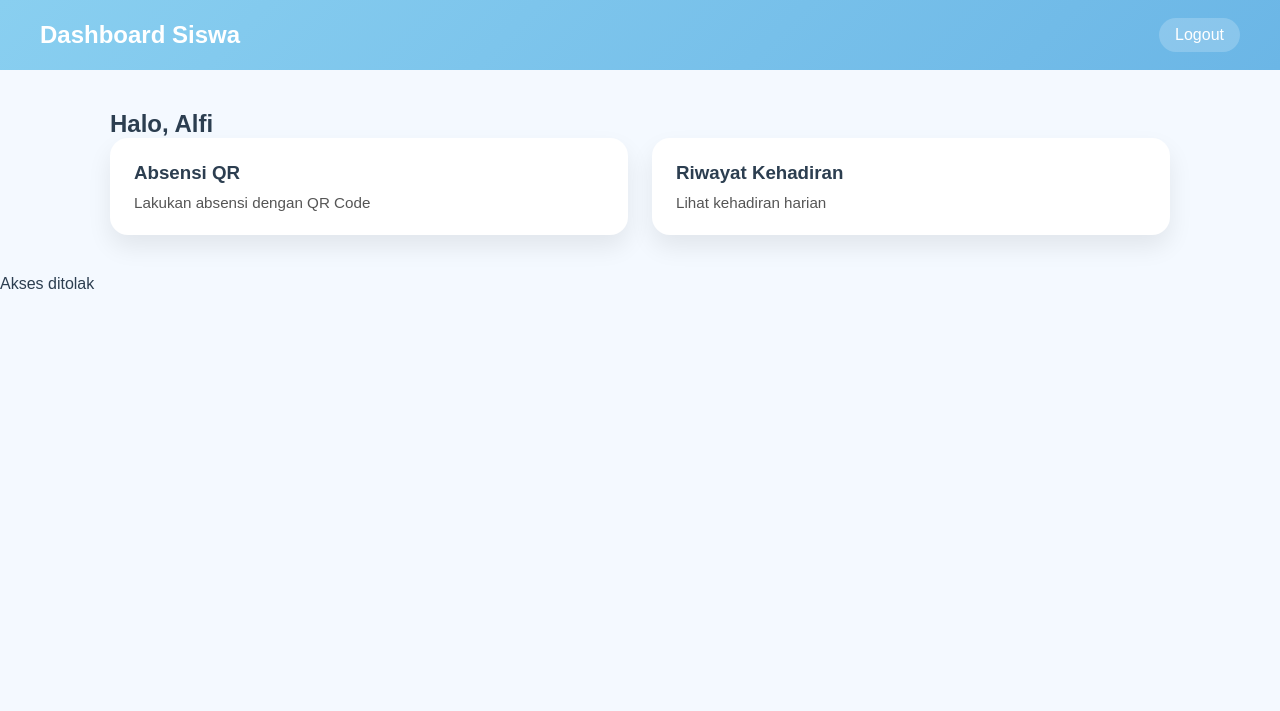
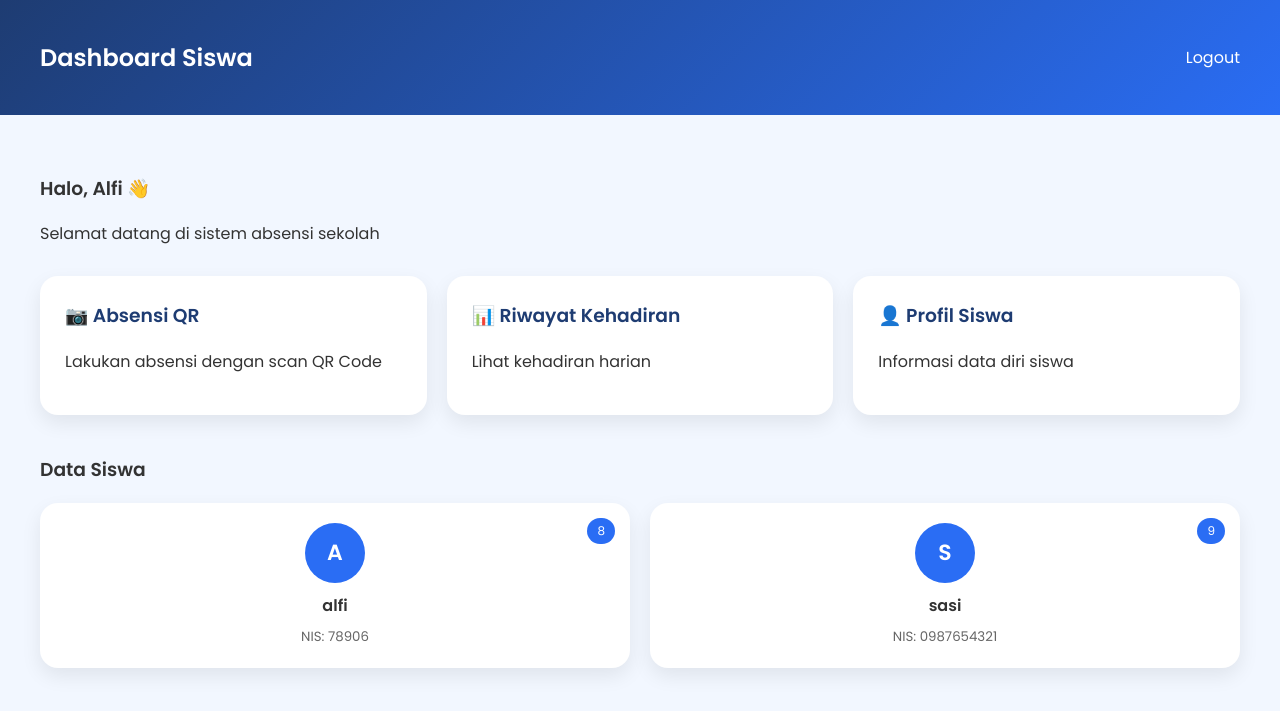
Before and after one commit to Zelia-24/absensiQR, a PHP site: page /siswa/siswa.php in a window 1280 px wide. Shown: the top 711 px of the page. Run offline with PHP 8.4, Linux system fonts and the light colour scheme; a user stored in the database is signed in; data comes from the database, SQL or seed files in the repository.

Commit message:
dashboard

```diff
--- a/siswa/siswa.php
+++ b/siswa/siswa.php
@@ -1,103 +1,197 @@
 <?php
+/* =====================================================
+   DASHBOARD SISWA – SINGLE FILE FINAL
+===================================================== */
+
 session_start();
-if ($_SESSION['role'] !== 'siswa') {
+require_once "../config/database.php";
+
+/* =====================
+   VALIDASI AKSES
+===================== */
+if (!isset($_SESSION['role']) || $_SESSION['role'] !== 'siswa') {
     die("Akses ditolak");
 }
+
+/* =====================
+   AMBIL DATA SISWA
+===================== */
+$siswa = $conn->query("
+    SELECT s.*, k.nama_kelas
+    FROM siswa s
+    JOIN kelas k ON s.kelas_id = k.kelas_id
+");
 ?>
 <!DOCTYPE html>
-<html>
+<html lang="id">
 <head>
+    <meta charset="UTF-8">
     <title>Dashboard Siswa</title>
-    <link rel="stylesheet" href="../../public/css/style_dashboard.css">
+
+    <!-- FONT -->
+    <link href="https://fonts.googleapis.com/css2?family=Poppins:wght@300;400;600&display=swap" rel="stylesheet">
+
+    <!-- STYLE -->
+    <style>
+        * {
+            box-sizing: border-box;
+            font-family: 'Poppins', sans-serif;
+        }
+
+        body {
+            margin: 0;
+            background: #f2f7ff;
+            color: #333;
+        }
+
+        /* HEADER */
+        header {
+            background: linear-gradient(135deg, #1e3c72, #2a6df4);
+            color: #fff;
+            padding: 20px 40px;
+            display: flex;
+            justify-content: space-between;
+            align-items: center;
+        }
+
+        header a {
+            color: #fff;
+            text-decoration: none;
+            font-weight: 500;
+        }
+
+        /* CONTAINER */
+        .container {
+            padding: 40px;
+        }
+
+        /* MENU */
+        .menu {
+            display: grid;
+            grid-template-columns: repeat(auto-fit, minmax(220px, 1fr));
+            gap: 20px;
+            margin: 30px 0 40px;
+        }
+
+        .menu-card {
+            background: #fff;
+            padding: 25px;
+            border-radius: 18px;
+            box-shadow: 0 8px 20px rgba(0,0,0,.08);
+            text-decoration: none;
+            color: inherit;
+            cursor: pointer;
+            transition: .3s;
+        }
+
+        .menu-card:hover {
+            transform: translateY(-6px);
+            box-shadow: 0 12px 28px rgba(0,0,0,.15);
+        }
+
+        .menu-card h3 {
+            margin-top: 0;
+            color: #1e3c72;
+        }
+
+        /* SISWA */
+        .siswa-grid {
+            display: grid;
+            grid-template-columns: repeat(auto-fit, minmax(240px, 1fr));
+            gap: 20px;
+        }
+
+        .siswa-card {
+            background: #fff;
+            padding: 20px;
+            border-radius: 18px;
+            box-shadow: 0 8px 20px rgba(0,0,0,.08);
+            text-align: center;
+            position: relative;
+        }
+
+        .kelas {
+            position: absolute;
+            top: 15px;
+            right: 15px;
+            background: #2a6df4;
+            color: #fff;
+            padding: 4px 10px;
+            border-radius: 20px;
+            font-size: 12px;
+        }
+
+        .avatar {
+            width: 60px;
+            height: 60px;
+            border-radius: 50%;
+            background: #2a6df4;
+            color: #fff;
+            display: flex;
+            align-items: center;
+            justify-content: center;
+            margin: auto;
+            font-size: 22px;
+            font-weight: 600;
+        }
+
+        h4 {
+            margin: 10px 0 5px;
+        }
+
+        small {
+            color: #666;
+        }
+    </style>
 </head>
 <body>
 
-<header class="dashboard-header">
-    <h1>Dashboard Siswa</h1>
-    <a href="../../auth/logout.php" class="logout">Logout</a>
+<!-- HEADER -->
+<header>
+    <h2>Dashboard Siswa</h2>
+    <a href="../../auth/logout.php">Logout</a>
 </header>
 
+<!-- CONTENT -->
 <div class="container">
-    <h2>Halo, <?= $_SESSION['nama']; ?></h2>
+    <h3>Halo, <?= htmlspecialchars($_SESSION['nama']) ?> 👋</h3>
+    <p>Selamat datang di sistem absensi sekolah</p>
 
-    <div class="card-grid">
-        <div class="card">
-            <h3>Absensi QR</h3>
-            <p>Lakukan absensi dengan QR Code</p>
-        </div>
-        <div class="card">
-            <h3>Riwayat Kehadiran</h3>
+    <!-- MENU (BISA DIKLIK) -->
+    <div class="menu">
+        <a href="camera.php" class="menu-card">
+            <h3>📷 Absensi QR</h3>
+            <p>Lakukan absensi dengan scan QR Code</p>
+        </a>
+
+        <a href="riwayat_kehadiran.php" class="menu-card">
+            <h3>📊 Riwayat Kehadiran</h3>
             <p>Lihat kehadiran harian</p>
-        </div>
+        </a>
+
+        <a href="siswa_detail.php" class="menu-card">
+            <h3>👤 Profil Siswa</h3>
+            <p>Informasi data diri siswa</p>
+        </a>
+    </div>
+
+    <!-- DATA SISWA -->
+    <h3>Data Siswa</h3>
+    <div class="siswa-grid">
+        <?php while ($s = $siswa->fetch_assoc()): ?>
+            <div class="siswa-card">
+                <span class="kelas"><?= htmlspecialchars($s['nama_kelas']) ?></span>
+
+                <div class="avatar">
+                    <?= strtoupper($s['nama'][0]) ?>
+                </div>
+
+                <h4><?= htmlspecialchars($s['nama']) ?></h4>
+                <small>NIS: <?= htmlspecialchars($s['nis']) ?></small>
+            </div>
+        <?php endwhile; ?>
     </div>
 </div>
 
 </body>
 </html>
-
-
-
-<?php
-require_once "../config/database.php";
-if ($_SESSION['role_id'] > 2) die("Akses ditolak");
-
-// tambah siswa
-if (isset($_POST['tambah'])) {
-    $nis   = $_POST['nis'];
-    $nama  = $_POST['nama'];
-    $kelas = $_POST['kelas_id'];
-
-    $stmt = $conn->prepare("
-        INSERT INTO siswa (nis, nama, kelas_id, is_active)
-        VALUES (?,?,?,1)
-    ");
-    $stmt->bind_param("ssi", $nis, $nama, $kelas);
-    $stmt->execute();
-    header("Location: siswa.php");
-}
-
-// hapus
-if (isset($_GET['hapus'])) {
-    $id = (int)$_GET['hapus'];
-    $conn->query("DELETE FROM siswa WHERE siswa_id=$id");
-    header("Location: siswa.php");
-}
-
-$siswa = $conn->query("
-    SELECT s.*, k.nama_kelas
-    FROM siswa s
-    JOIN kelas k ON s.kelas_id = k.kelas_id
-");
-$kelas = $conn->query("SELECT * FROM kelas");
-?>
-
-<h3>Data Siswa</h3>
-
-<form method="POST">
-    <input type="text" name="nis" placeholder="NIS" required>
-    <input type="text" name="nama" placeholder="Nama Siswa" required>
-    <select name="kelas_id" required>
-        <option value="">Pilih Kelas</option>
-        <?php while ($k = $kelas->fetch_assoc()): ?>
-            <option value="<?= $k['kelas_id'] ?>"><?= $k['nama_kelas'] ?></option>
-        <?php endwhile; ?>
-    </select>
-    <button name="tambah">Tambah</button>
-</form>
-
-<table border="1" cellpadding="5">
-<tr>
-    <th>NIS</th><th>Nama</th><th>Kelas</th><th>Aksi</th>
-</tr>
-<?php while ($s = $siswa->fetch_assoc()): ?>
-<tr>
-    <td><?= $s['nis'] ?></td>
-    <td><?= $s['nama'] ?></td>
-    <td><?= $s['nama_kelas'] ?></td>
-    <td>
-        <a href="siswa_detail.php?id=<?= $s['siswa_id'] ?>">Detail</a> |
-        <a href="?hapus=<?= $s['siswa_id'] ?>" onclick="return confirm('Hapus siswa?')">Hapus</a>
-    </td>
-</tr>
-<?php endwhile; ?>
-</table>
```
